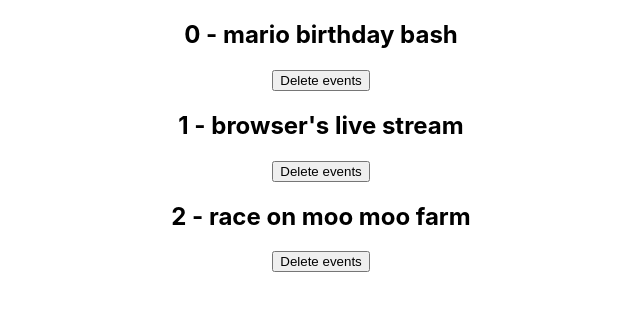
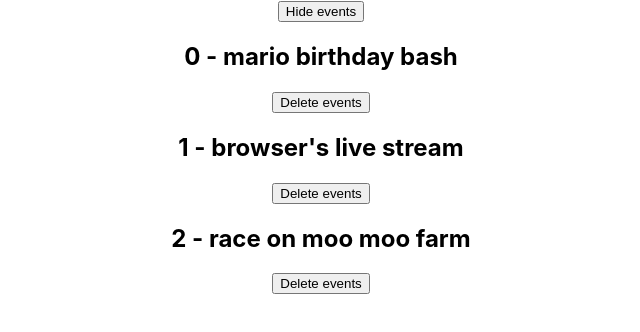
Before and after one commit to gauravdotiyal/React_1, a React (Create React App) app: page / in a window 1280 px wide. Shown: the top 332 px of the page, without its empty margins (319-959 px from the left). Built offline with nearby package versions, Linux system fonts and the light colour scheme.

Commit message:
showevents function

```diff
--- a/src/App.js
+++ b/src/App.js
@@ -3,21 +3,34 @@
 
 
 function App() {
-
-  const [events,setEvents]=useState([
+    const [showEvents,setshowevents]=useState(true)
+    const [events,setEvents]=useState([
     {title:"mario birthday bash",id:1},
     {title:"browser's live stream",id:2},
     {title:"race on moo moo farm", id:3}
   ])
+
+  // console.log(showEvents)
+
   const handleclick =(id)=>{
-     setEvents(events.filter((event)=>{
-       return  id!==event.id;
-     }))
+     setEvents((prevEvents)=>{
+      return prevEvents.filter((event)=>{
+      return id!==event.id;
+      })
+     })
      console.log(id);
   }
   return (
     <div className='App'>
-      {events.map((event,index)=> (
+      {showEvents && (<div>
+      <button onClick={()=>setshowevents(false)}>Hide events</button>
+      </div>)}
+
+      {!showEvents && (<div>
+      <button onClick={()=>setshowevents(true)}>Show events</button>
+      </div>)}
+
+      {showEvents && events.map((event,index)=> (
          <div key={event.id}>
          <h2>{index} - {event.title}</h2>
          <button onClick={()=> handleclick(event.id)}>Delete events</button>
@@ -28,3 +41,6 @@
 }
 
 export default App;
+
+
+// https://github.com/gauravdotiyal/React_Learning
```
